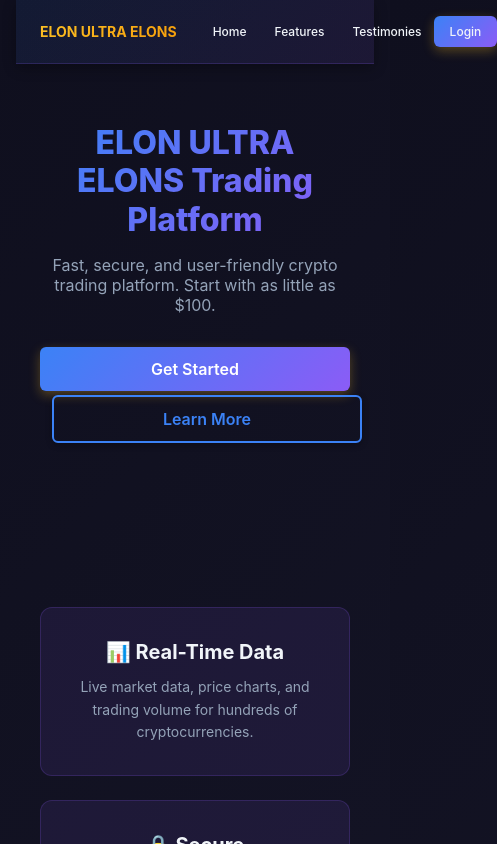
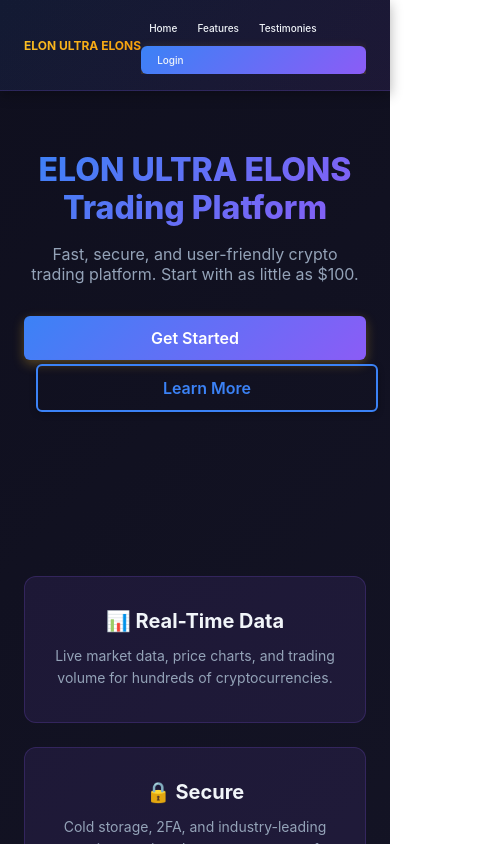
Before and after one commit to claranancy700-arch/Elonultra-Broker, a React app in the folder frontend/: page / in a window 390 px wide. Shown: the top 844 px of the page, 497 px wide, since content can reach past the window. Built offline with nearby package versions, Linux system fonts and the light colour scheme; no server answers; the HTML template or start-up script is replaced by a standard one.

Commit message:
mobile view

```diff
--- a/frontend/src/components/layout/Header.css
+++ b/frontend/src/components/layout/Header.css
@@ -104,23 +104,64 @@
   .site-header .container {
     padding: 12px 16px;
     min-height: auto;
+    flex-wrap: wrap;
+  }
+
+  .brand {
+    font-size: 14px;
+  }
+
+  .brand span {
+    font-size: 12px;
   }
 
   .nav {
-    margin-left: 20px;
+    margin-left: 0;
     gap: 0;
+    width: 100%;
+    order: 3;
+    margin-top: 8px;
+    justify-content: flex-start;
+    overflow-x: auto;
+    flex-wrap: wrap;
   }
 
   .nav a {
-    margin-left: 16px;
+    margin-left: 12px;
+    font-size: 11px;
+  }
+
+  .theme-toggle {
+    margin-left: 12px;
+    font-size: 12px;
+  }
+}
+
+@media (max-width: 480px) {
+  .site-header .container {
+    padding: 10px 12px;
+  }
+
+  .brand {
     font-size: 12px;
   }
 
-  .brand {
-    font-size: 16px;
+  .brand span {
+    display: none;
   }
 
-  .brand span {
-    font-size: 14px;
+  .nav {
+    width: 100%;
+    margin-top: 6px;
+  }
+
+  .nav a {
+    margin-left: 8px;
+    font-size: 10px;
+  }
+
+  .theme-toggle {
+    margin-left: 8px;
+    font-size: 10px;
   }
 }
--- a/frontend/src/components/layout/MainLayout.css
+++ b/frontend/src/components/layout/MainLayout.css
@@ -17,11 +17,19 @@
 @media (max-width: 768px) {
   .app-wrapper {
     flex-direction: column;
+    min-height: calc(100vh - 70px);
   }
 
   .main-content {
     margin-left: 0;
     padding: 16px;
+    width: 100%;
+  }
+}
+
+@media (max-width: 480px) {
+  .main-content {
+    padding: 12px;
   }
 }
 
--- a/frontend/src/components/layout/Sidebar.css
+++ b/frontend/src/components/layout/Sidebar.css
@@ -56,7 +56,22 @@
 
 @media (max-width: 768px) {
   .sidebar {
-    width: 180px;
+    display: none;
+    width: 100%;
+    position: fixed;
+    left: 0;
+    top: 70px;
+    height: auto;
+    max-height: calc(100vh - 70px);
+    border-right: none;
+    border-bottom: 1px solid var(--border);
+    padding: 12px 0;
+    background: linear-gradient(180deg, #1e293b 0%, #0f172a 100%);
+    z-index: 50;
+  }
+
+  .sidebar.open {
+    display: block;
   }
 
   .sidebar-link {
@@ -64,3 +79,10 @@
     font-size: 12px;
   }
 }
+
+@media (max-width: 480px) {
+  .sidebar-link {
+    padding: 8px 12px;
+    font-size: 11px;
+  }
+}
--- a/frontend/src/components/pages/Dashboard/DashboardPage.css
+++ b/frontend/src/components/pages/Dashboard/DashboardPage.css
@@ -326,12 +326,39 @@ tbody tr:last-child td {
 }
 
 @media (max-width: 768px) {
+  .dashboard-page h1 {
+    font-size: 20px;
+    margin-bottom: 16px;
+  }
+
+  .dashboard-page h2 {
+    font-size: 18px;
+  }
+
+  .cards-grid {
+    grid-template-columns: repeat(auto-fit, minmax(200px, 1fr));
+    gap: 12px;
+    margin-bottom: 16px;
+  }
+
+  .card {
+    padding: 16px;
+  }
+
+  .card-title {
+    font-size: 11px;
+  }
+
+  .card-value {
+    font-size: 20px;
+  }
+
   table {
-    font-size: 12px;
+    font-size: 11px;
   }
 
   th, td {
-    padding: 8px 12px;
+    padding: 8px 10px;
   }
 
   .form {
@@ -345,4 +372,86 @@ tbody tr:last-child td {
   .btn {
     width: 100%;
   }
+
+  .tabs {
+    margin-bottom: 16px;
+  }
+
+  .tab-btn {
+    padding: 10px 12px;
+    font-size: 12px;
+  }
+
+  .table-header {
+    padding: 12px 16px;
+  }
+
+  .table-header h3 {
+    font-size: 16px;
+    margin: 0;
+  }
+
+  .holdings-table-wrapper,
+  .trades-table-wrapper {
+    max-height: 200px;
+  }
 }
+
+@media (max-width: 480px) {
+  .dashboard-page h1 {
+    font-size: 18px;
+  }
+
+  .dashboard-page h2 {
+    font-size: 16px;
+  }
+
+  .cards-grid {
+    grid-template-columns: 1fr;
+    gap: 10px;
+  }
+
+  .card {
+    padding: 12px;
+  }
+
+  .card-value {
+    font-size: 18px;
+  }
+
+  table {
+    font-size: 10px;
+  }
+
+  th, td {
+    padding: 6px 8px;
+  }
+
+  .tab-btn {
+    padding: 8px 10px;
+    font-size: 11px;
+  }
+
+  .table-header {
+    padding: 10px 12px;
+  }
+
+  .table-header h3 {
+    font-size: 14px;
+  }
+
+  .form label {
+    font-size: 12px;
+  }
+
+  .form input,
+  .form select {
+    padding: 8px 10px;
+    font-size: 12px;
+  }
+
+  .btn {
+    padding: 8px 12px;
+    font-size: 12px;
+  }
+}
--- a/frontend/src/index.css
+++ b/frontend/src/index.css
@@ -207,38 +207,43 @@ h1, h2, h3, h4, h5, h6 {
     opacity: 1;
   }
 }
-}
-button:focus,
-button:focus-visible {
-  outline: 4px auto -webkit-focus-ring-color;
-}
 
-@media (prefers-color-scheme: light) {
-  :root {
-    color: #213547;
-    background-color: #ffffff;
+@media (max-width: 768px) {
+  .container {
+    padding: 16px;
   }
-  a:hover {
-    color: #747bff;
+
+  .cards-grid {
+    grid-template-columns: repeat(auto-fit, minmax(200px, 1fr));
   }
-  button {
-    background-color: #f9f9f9;
+
+  h1 {
+    font-size: 24px;
+  }
+
+  h2 {
+    font-size: 20px;
   }
 }
 
-/* Center the application root and constrain width for balanced layout */
-#root {
-  width: 100%;
-  max-width: 1200px;
-  margin: 0 auto;
-  box-sizing: border-box;
-  padding-left: 16px;
-  padding-right: 16px;
+@media (max-width: 480px) {
+  .container {
+    padding: 12px;
+  }
+
+  .cards-grid {
+    grid-template-columns: 1fr;
+  }
+
+  h1 {
+    font-size: 20px;
+  }
+
+  h2 {
+    font-size: 18px;
+  }
+
+  h3 {
+    font-size: 16px;
+  }
 }
-
-/* Ensure body centers content vertically while #root handles horizontal centering */
-body {
-  display: flex;
-  justify-content: center;
-  align-items: flex-start;
-}
```
